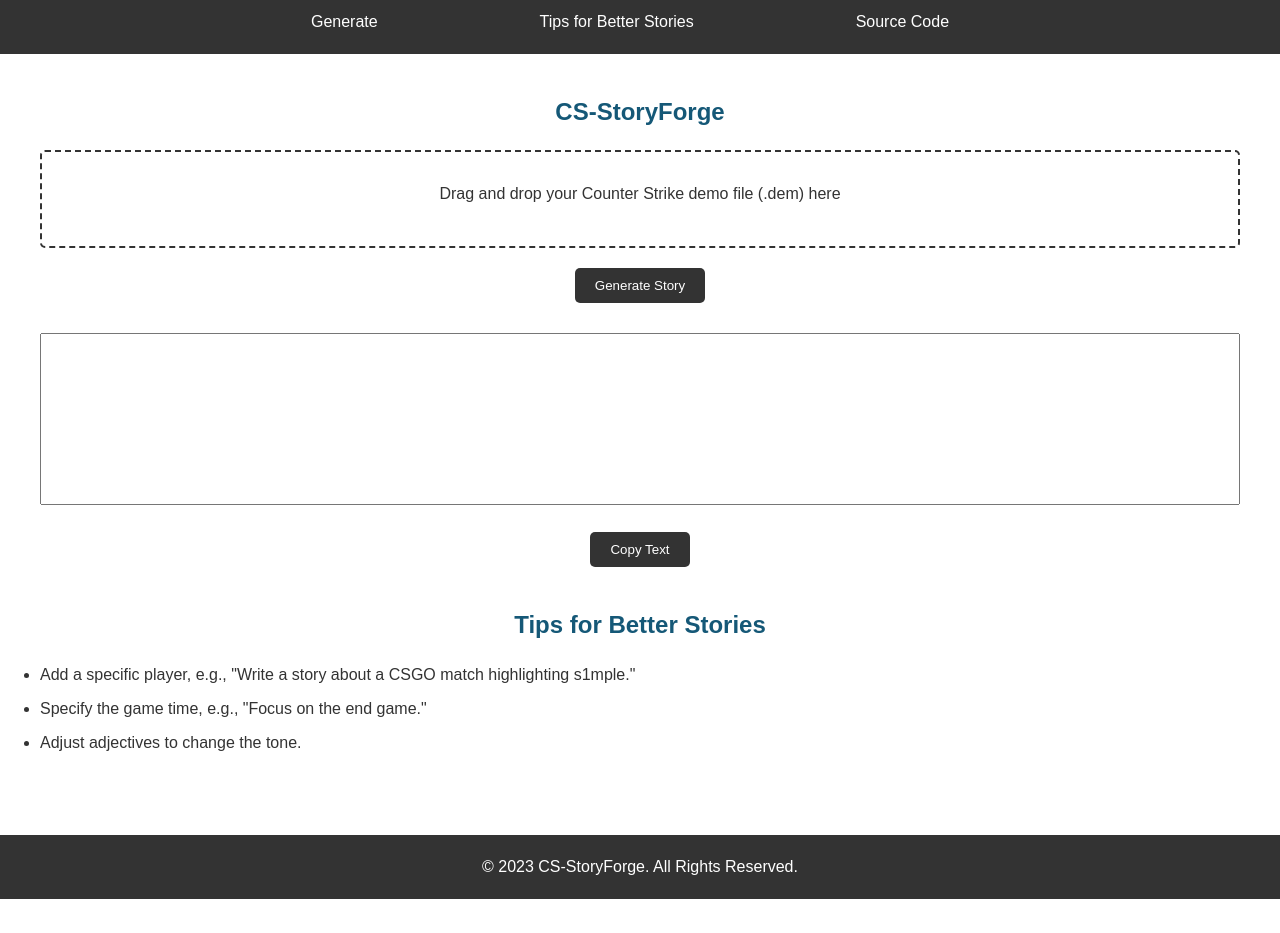
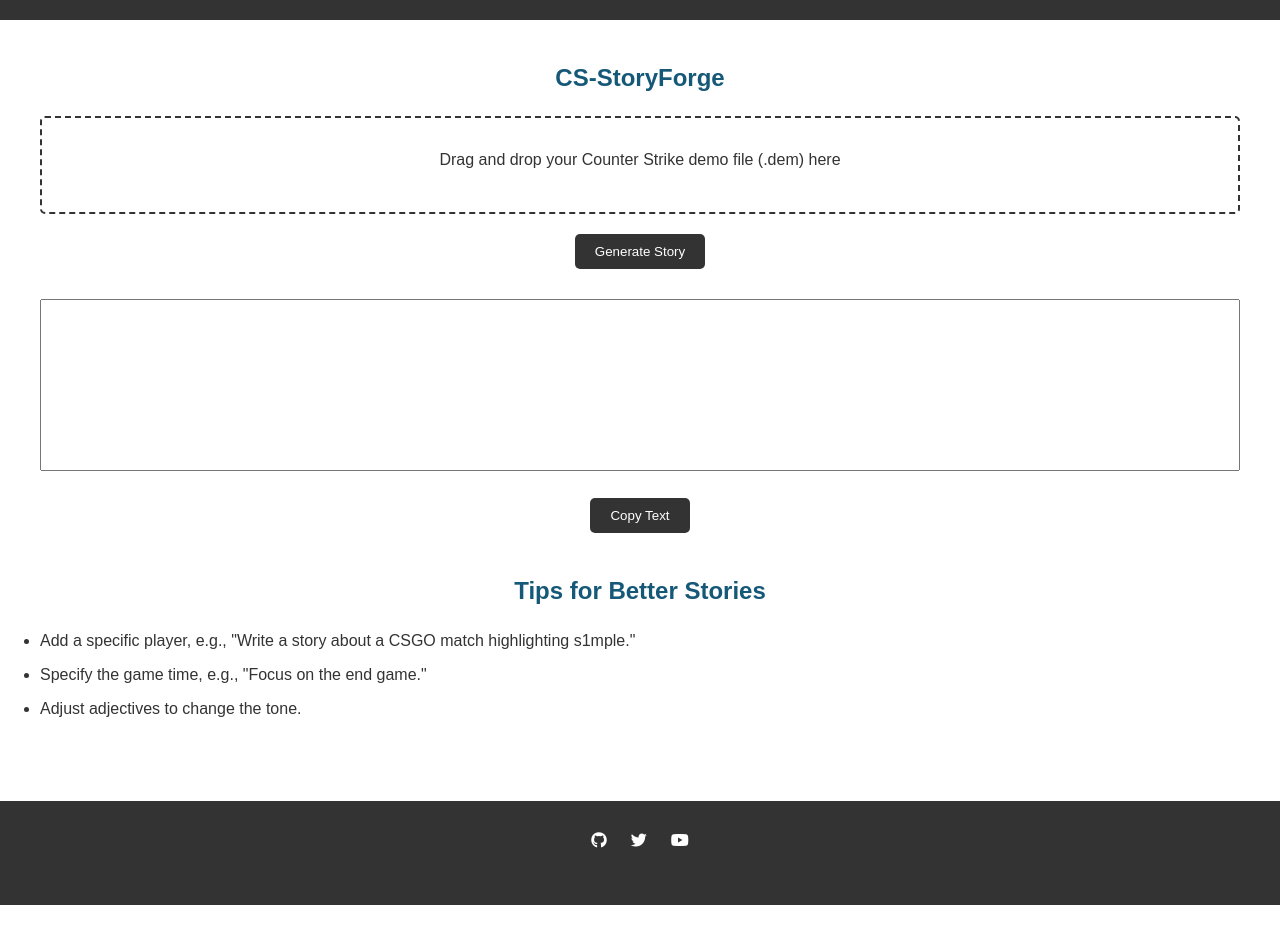
Before and after one commit to Decstar77/CS-StoryForge, a plain HTML site: page src/site/index.html in a window 1280 px wide. Before the commit the page ends 899 px from the top, so only its background shows below. Drawn offline with Linux system fonts and the light colour scheme.

Commit message:
Minor changes to layout.

```diff
--- a/src/site/index.html
+++ b/src/site/index.html
@@ -6,17 +6,11 @@
     <meta name="viewport" content="width=device-width, initial-scale=1.0">
     <title>CS-StoryForge</title>
     <link rel="stylesheet" href="styles.css">
+    <link rel="stylesheet" href="https://cdnjs.cloudflare.com/ajax/libs/font-awesome/6.1.0/css/all.min.css" />
 </head>
 
 <body>
     <header>
-        <nav>
-            <ul>
-                <li><a href="#generate">Generate</a></li>
-                <li><a href="#tips">Tips for Better Stories</a></li>
-                <li><a href="https://github.com/Decstar77/CS-StoryForge" target="_blank">Source Code</a></li>
-            </ul>
-        </nav>
     </header>
 
     <main>
@@ -42,7 +36,20 @@
     </main>
 
     <footer>
-        <p>&copy; 2023 CS-StoryForge. All Rights Reserved.</p>
+        <div class="navbar-menu navbar-menu-centered">
+            <a class="navbar-item" href="https://github.com/Decstar77/CS-StoryForge" target="_blank"
+                aria-label="Github">
+                <i class="fab fa-github"></i>
+            </a>
+
+            <a class="navbar-item" href="https://twitter.com/Decstar77" target="_blank" aria-label="Twitter">
+                <i class="fab fa-twitter"></i>
+            </a>
+
+            <a class="navbar-item" href="https://www.youtube.com/channel/UC2v-po0mSUb-mmTYp8ef90A" target="_blank"
+                aria-label="YouTube">
+                <i class="fab fa-youtube"></i>
+        </div>
     </footer>
     <script src="wasm_exec.js"></script>
     <script src="main.js"></script>
--- a/src/site/styles.css
+++ b/src/site/styles.css
@@ -40,7 +40,9 @@ header {
 nav {
     display: flex;
     justify-content: center;
-
+    flex-grow: 1;
+    flex-shrink: 0;
+    align-items: stretch;
 }
 
 nav ul {
@@ -69,6 +71,28 @@ nav ul li a:hover {
 /* Add a CSS rule for the new Source Code link */
 nav ul li a:focus {
     text-decoration: underline;
+}
+
+.navbar-item {
+    color: #fff;
+    padding: 0.5rem 0.75rem;
+}
+
+.navbar-menu {
+    flex-grow: 1;
+    flex-shrink: 0;
+    align-items: stretch;
+    display: flex;
+}
+
+.navbar-menu-centered {
+    justify-content: center;
+}
+
+a {
+    color: #38bdf8;
+    cursor: pointer;
+    text-decoration: none;
 }
 
 main {
```
Also changed, not shown: 1 other file.
